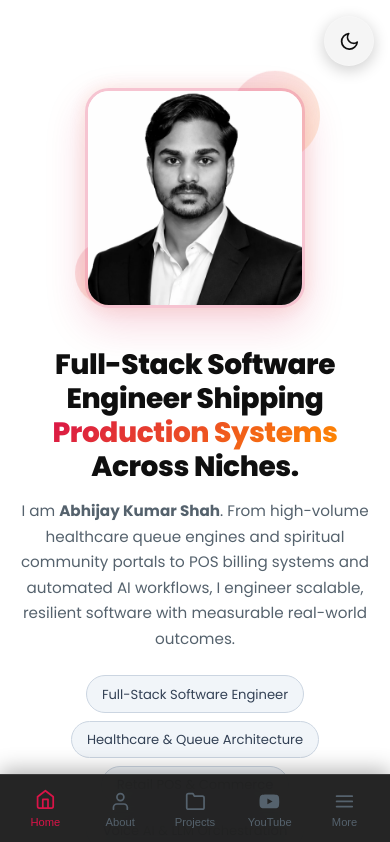
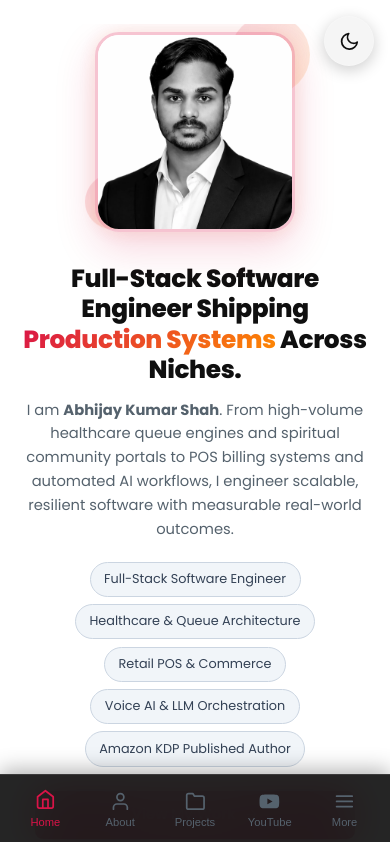
Before and after one commit to Abhijayshah/Portfolio, a Next.js app: page / in a window 390 px wide. Shown: the top 842 px of the page. Built offline with nearby package versions, Linux system fonts and the light colour scheme.

Commit message:
fix(responsive): optimize hero layout and typography for desktop, notepad/tablet, and mobile

```diff
--- a/styles/global.scss
+++ b/styles/global.scss
@@ -89,28 +89,43 @@ body {
 .section {
     min-height: 100vh;
     width: 100%;
-    padding: 4rem 1rem; // Mobile padding
+    padding: 3.5rem 1.25rem; // Mobile padding
     display: flex;
     align-items: center;
     justify-content: center;
     position: relative;
 
+    @media (min-width: 640px) {
+        padding: 3.75rem 1.75rem; // Small tablet / large phone
+    }
+
     @media (min-width: 768px) {
-        padding: 5rem 2rem; // Tablet padding
+        padding: 4rem 2rem; // Tablet / notepad padding
     }
 
     @media (min-width: 1024px) {
-        padding: 6rem 3rem; // Desktop padding
+        padding: 3.5rem 2.25rem; // Laptop / notebook padding (prevents column squeezing)
     }
 
     @media (min-width: 1440px) {
-        padding: 7rem 5rem; // Large desktop padding
+        padding: 4.5rem 3.5rem; // Large desktop padding
+    }
+}
+
+// Hero section uses optimized vertical spacing to keep hero above fold
+#home.section {
+    padding-top: 1.5rem;
+    padding-bottom: 1.5rem;
+
+    @media (min-width: 1024px) {
+        padding-top: 2rem;
+        padding-bottom: 2rem;
     }
 }
 
 .section-container {
     width: 100%;
-    max-width: 1400px;
+    max-width: 1350px;
     margin: 0 auto;
 }
 
--- a/styles/sections/_hero.scss
+++ b/styles/sections/_hero.scss
@@ -2,38 +2,51 @@
 
 .hero-container {
     width: 100%;
-    min-height: calc(100vh - 80px);
+    min-height: auto;
     display: flex;
     align-items: center;
-    padding: 1.5rem 0 2rem;
+    padding: 0.5rem 0 1rem;
     overflow-x: hidden;
 
     @media (min-width: 768px) {
-        padding: 2.5rem 0;
-        min-height: 100vh;
+        padding: 1rem 0;
+    }
+
+    @media (min-width: 1024px) {
+        min-height: calc(100vh - 5rem);
+        padding: 1rem 0;
     }
 }
 
 .hero-content {
     display: flex;
     flex-direction: column;
-    gap: 2rem;
+    gap: 1.75rem;
     align-items: center;
     width: 100%;
 
     @media (min-width: 768px) {
-        gap: 2.5rem;
+        gap: 2.25rem;
     }
 
+    // Laptops, Notebooks & Tablets in Landscape (1024px to 1366px)
     @media (min-width: 1024px) {
         display: grid;
-        grid-template-columns: 1.25fr 1fr; // Text takes more space on desktop
-        gap: 4rem;
+        grid-template-columns: 1.35fr 1fr; // Generous space for headline and text
+        gap: 2.25rem;
         align-items: center;
     }
 
+    // Standard Desktop (1280px+)
     @media (min-width: 1280px) {
-        gap: 5rem;
+        grid-template-columns: 1.35fr 1fr;
+        gap: 3.25rem;
+    }
+
+    // Large Desktop (1440px+)
+    @media (min-width: 1440px) {
+        grid-template-columns: 1.3fr 1fr;
+        gap: 4.5rem;
     }
 }
 
@@ -43,7 +56,7 @@
     display: flex;
     justify-content: center;
     width: 100%;
-    margin-bottom: 0.5rem;
+    margin-bottom: 0.25rem;
 
     @media (min-width: 1024px) {
         order: 2;
@@ -55,21 +68,33 @@
 .hero-img-wrapper {
     position: relative;
     width: 100%;
-    max-width: 220px;
+    max-width: 200px;
     aspect-ratio: 1 / 1;
     margin: 0 auto;
 
     @media (min-width: 480px) {
-        max-width: 250px;
+        max-width: 230px;
     }
 
+    // Tablet / Notepad
     @media (min-width: 768px) {
-        max-width: 320px;
+        max-width: 270px;
     }
 
+    // Laptop / Notebook (1024px to 1366px)
     @media (min-width: 1024px) {
-        max-width: 450px;
-        margin: 0;
+        max-width: 320px;
+        margin: 0 0 0 auto;
+    }
+
+    // Standard Desktop
+    @media (min-width: 1280px) {
+        max-width: 360px;
+    }
+
+    // Large Desktop
+    @media (min-width: 1440px) {
+        max-width: 410px;
     }
 
     img {
@@ -77,12 +102,12 @@
         height: 100%;
         object-fit: cover;
         border-radius: 24px;
-        box-shadow: 0 16px 45px rgba(255, 56, 106, 0.32), 0 0 20px rgba(255, 138, 0, 0.15);
-        border: 3px solid rgba(255, 56, 106, 0.28);
+        box-shadow: 0 16px 45px rgba(255, 56, 106, 0.28), 0 0 20px rgba(255, 138, 0, 0.15);
+        border: 3px solid rgba(255, 56, 106, 0.25);
         transition: transform 0.4s ease, box-shadow 0.4s ease;
     }
 
-    // Floating decorations (scaled cleanly for mobile to prevent overflow)
+    // Floating decorations (scaled cleanly to eliminate any viewport bleed)
     .hero-decoration {
         position: absolute;
         border-radius: 50%;
@@ -92,52 +117,66 @@
         animation: float 6s ease-in-out infinite;
 
         &--1 {
-            width: 90px;
-            height: 90px;
+            width: 80px;
+            height: 80px;
             top: -15px;
             right: -15px;
             animation-delay: 0s;
 
             @media (min-width: 768px) {
-                width: 160px;
-                height: 160px;
-                top: -35px;
-                right: -35px;
+                width: 120px;
+                height: 120px;
+                top: -25px;
+                right: -25px;
             }
 
             @media (min-width: 1024px) {
-                width: 200px;
-                height: 200px;
-                top: -50px;
-                right: -50px;
+                width: 150px;
+                height: 150px;
+                top: -30px;
+                right: -30px;
+            }
+
+            @media (min-width: 1440px) {
+                width: 190px;
+                height: 190px;
+                top: -45px;
+                right: -45px;
             }
         }
 
         &--2 {
-            width: 65px;
-            height: 65px;
+            width: 55px;
+            height: 55px;
             bottom: -10px;
             left: -10px;
             animation-delay: 3s;
 
             @media (min-width: 768px) {
-                width: 120px;
-                height: 120px;
+                width: 90px;
+                height: 90px;
+                bottom: -20px;
+                left: -20px;
+            }
+
+            @media (min-width: 1024px) {
+                width: 110px;
+                height: 110px;
                 bottom: -25px;
                 left: -25px;
             }
 
-            @media (min-width: 1024px) {
-                width: 150px;
-                height: 150px;
-                bottom: -40px;
-                left: -40px;
+            @media (min-width: 1440px) {
+                width: 140px;
+                height: 140px;
+                bottom: -35px;
+                left: -35px;
             }
         }
     }
 }
 
-// Text comes second on mobile (< 1024px), centered for balanced aesthetic
+// Text comes second on mobile/tablet (< 1024px), centered for balanced aesthetic
 .hero-text {
     order: 2;
     display: flex;
@@ -154,18 +193,34 @@
 }
 
 .hero-title {
-    font-size: clamp(1.75rem, 6vw, 3.8rem);
+    // Mobile (< 640px)
+    font-size: clamp(1.55rem, 5.2vw, 1.95rem);
     font-weight: 800;
     line-height: 1.22;
     margin-bottom: 0.85rem;
     letter-spacing: -0.015em;
+    word-break: normal;
+    overflow-wrap: break-word;
 
-    @media (min-width: 768px) {
-        margin-bottom: 1.25rem;
+    // Notepad / Tablet (640px to 1023px)
+    @media (min-width: 640px) {
+        font-size: clamp(1.85rem, 3.2vw, 2.25rem);
+        line-height: 1.2;
+        margin-bottom: 1rem;
     }
 
+    // Laptop & Notebook (1024px to 1366px) - calibrated to prevent 1-word-per-line wrapping
     @media (min-width: 1024px) {
-        margin-bottom: 1.5rem;
+        font-size: clamp(2.05rem, 2.25vw, 2.55rem);
+        line-height: 1.18;
+        margin-bottom: 1.15rem;
+    }
+
+    // Large Desktop (1367px+)
+    @media (min-width: 1367px) {
+        font-size: clamp(2.55rem, 2.6vw, 3.15rem);
+        line-height: 1.16;
+        margin-bottom: 1.4rem;
     }
 
     .gradient-text {
@@ -177,23 +232,28 @@
 }
 
 .hero-subtitle {
-    font-size: clamp(0.95rem, 2.5vw, 1.15rem);
-    line-height: 1.68;
+    font-size: clamp(0.92rem, 1.8vw, 1.05rem);
+    line-height: 1.62;
     color: var(--color-grey-1);
-    margin-bottom: 1.5rem;
-    max-width: 640px;
+    margin-bottom: 1.25rem;
+    max-width: 580px;
     margin-left: auto;
     margin-right: auto;
-
-    @media (min-width: 768px) {
-        margin-bottom: 2rem;
-        line-height: 1.8;
-    }
 
     @media (min-width: 1024px) {
         margin-left: 0;
         margin-right: 0;
-        max-width: 700px;
+        margin-bottom: 1.4rem;
+        font-size: 0.98rem;
+        line-height: 1.68;
+        max-width: 600px;
+    }
+
+    @media (min-width: 1440px) {
+        font-size: 1.08rem;
+        line-height: 1.75;
+        margin-bottom: 2rem;
+        max-width: 660px;
     }
 }
 
@@ -201,34 +261,39 @@
     display: flex;
     flex-wrap: wrap;
     justify-content: center;
-    gap: 0.5rem;
-    margin-bottom: 1.75rem;
-    max-width: 680px;
+    gap: 0.45rem;
+    margin-bottom: 1.5rem;
+    max-width: 620px;
 
-    @media (min-width: 768px) {
-        gap: 0.65rem;
+    @media (min-width: 1024px) {
+        justify-content: flex-start;
+        gap: 0.55rem;
+        margin-bottom: 1.75rem;
+        max-width: none;
+    }
+
+    @media (min-width: 1440px) {
+        gap: 0.75rem;
         margin-bottom: 2.25rem;
     }
 
-    @media (min-width: 1024px) {
-        justify-content: flex-start;
-        gap: 0.8rem;
-        margin-bottom: 2.5rem;
-        max-width: none;
-    }
-
     .tag {
-        padding: 0.45rem 0.95rem;
+        padding: 0.4rem 0.85rem;
         background: rgba(255, 255, 255, 0.05);
         border: 1px solid rgba(255, 255, 255, 0.1);
         border-radius: 20px;
-        font-size: 0.82rem;
+        font-size: 0.8rem;
         color: var(--color-grey-1);
         transition: all 0.3s ease;
 
-        @media (min-width: 768px) {
-            padding: 0.6rem 1.2rem;
-            font-size: 0.9rem;
+        @media (min-width: 1024px) {
+            padding: 0.45rem 0.95rem;
+            font-size: 0.82rem;
+        }
+
+        @media (min-width: 1440px) {
+            padding: 0.55rem 1.15rem;
+            font-size: 0.88rem;
         }
 
         &:hover {
@@ -243,7 +308,7 @@
 .btn-group {
     display: flex;
     flex-direction: column;
-    gap: 0.85rem;
+    gap: 0.75rem;
     width: 100%;
     max-width: 320px;
     margin: 0 auto;
@@ -251,7 +316,9 @@
     .btn {
         width: 100%;
         justify-content: center;
-        min-height: 48px;
+        min-height: 44px;
+        padding: 0.65rem 1.25rem;
+        font-size: 0.92rem;
     }
 
     @media (min-width: 640px) {
@@ -260,7 +327,7 @@
         justify-content: center;
         width: auto;
         max-width: none;
-        margin: 0 auto;
+        gap: 0.75rem;
 
         .btn {
             width: auto;
@@ -270,6 +337,7 @@
     @media (min-width: 1024px) {
         justify-content: flex-start;
         margin: 0;
+        gap: 0.85rem;
     }
 }
 
```
